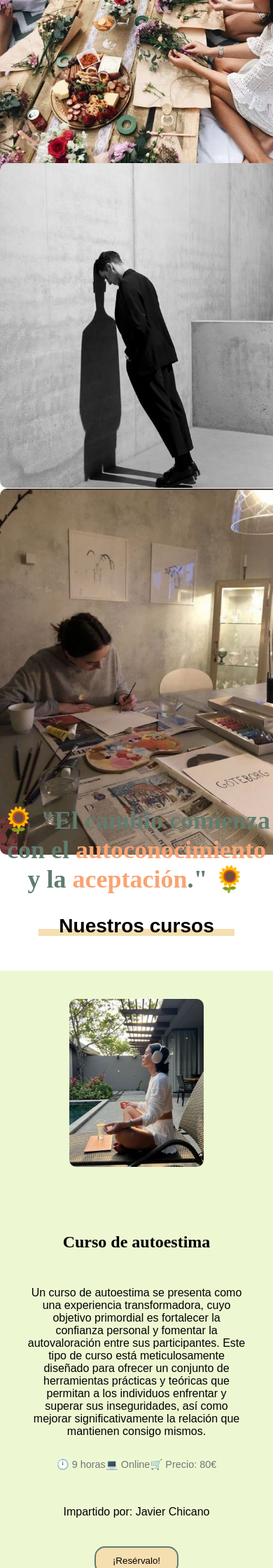
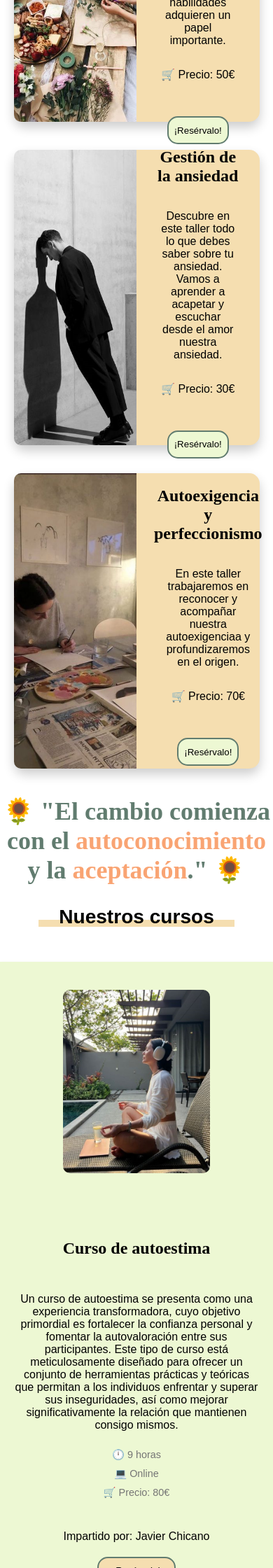
Before and after one commit to rubiocelia/Equlibria, a PHP site: page /servicios.php in a window 390 px wide; the page is wider, and only the part inside the window is pictured. Shown: the part 1400-3640 px from the top of that part at 70% size. Run offline with PHP 8.4, Linux system fonts and the light colour scheme.

Commit message:
responsive final elena

```diff
--- a/Proyecto_integrador/css/servicios.css
+++ b/Proyecto_integrador/css/servicios.css
@@ -106,7 +106,7 @@ body {
   background-color: var(--verde);
   height: 10px;
   font-size: 24px;
-  width: 700px;
+  width: 500px;
   text-align: center;
   margin: 50px auto;
 }
@@ -318,7 +318,7 @@ body {
 }
 
 .tarjetaDescripcion {
-  flex: 1; /* Distribución equitativa del espacio */
+  flex: 1;
   display: flex;
   flex-direction: column;
   justify-content: center;
@@ -343,9 +343,9 @@ body {
   padding: 10px;
 }
 
-/* .course-details span {
+.course-details span {
   margin-right: 10px;
-} */
+}
 
 .card-titulo h3 {
   margin: 30px 0 50px 0;
@@ -383,8 +383,8 @@ body {
 }
 .infotalleres {
   display: flex;
-  flex-direction: column; /* Organiza los hijos en una columna */
-  justify-content: center; /* Centra los hijos verticalmente si hay espacio adicional */
+  flex-direction: column;
+  justify-content: center;
 
 }
 .infotalleres .online-details{
@@ -395,7 +395,7 @@ body {
 .tallerServicios span,
 .tallerServicios .precio,
 .tallerServicios button {
-  margin-bottom: 10px; /* Añade un poco de espacio debajo de cada elemento */
+  margin-bottom: 10px;
 }
 
 
@@ -440,8 +440,8 @@ body {
   margin-top: 20px;
 }
 .cursos {
-  flex-direction: column; /* Cambia la disposición a columna */
-  align-items: center; /* Centra los elementos */
+  flex-direction: column;
+  align-items: center;
   text-align: center;
 }
 .cursos .imagenCurso img,
@@ -453,7 +453,7 @@ body {
 
 .tarjetaDescripcion,
 .tarjetaDescripcion2 {
-  width: 90%; /* Ancho del texto ajustado */
+  width: 90%;
   margin: 0 auto;
 
 }
@@ -488,38 +488,111 @@ body {
 
 /* para movil */
 @media only screen and (max-width: 575px) {
-
-
+  .pgservicios{
+    background-image: none;
+  }
   .pgservicios h1 {
     font-size: 2.5em;
   }
   .pgservicios h2 {
-    font-size: 2em;
+    font-size: 1.8em;
   }
   .boton_servicios {
     width: 200px;
     height: 50px;
     font-size: 24px;
-    margin-top: 60px;
+    margin-top: 50px;
+  }
+  .talleresServicios{
+    flex-direction: column;
+    align-items: center;
   }
   .tallerServicios {
-    width: 100%;
-    margin: 3% 0;
+    width: 90%;
+    margin-bottom: 20px;
   }
-  .tallerServicios img {
-    width: 100%;
-    height: auto;
+  .cursos .imagenCurso img,
+  .cursos .imagenCurso2 img {
+    width: 60%;
   }
   .tarjetaDescripcion,
   .tarjetaDescripcion2 {
-    margin-left: 0;
-    margin-right: 0;
+    width: 100%;
+    margin: 0 0;
+
   }
+  .course-details {
+    flex-direction: column;
+    margin: 10px 0;
+  }
+  .course-details span {
+    margin: 5px 0;
+  }
+  .tarjeta-link {
+    margin: 10px 0;
+  }
+  .tarjeta-link p {
+    font-size: 16px;
+  }
+  .tarjeta-link button {
+    width: auto;
+    padding: 10px 20px;
+    margin: 10px auto;
+    text-align: center;
+  }
+
+  .contenidoTexto {
+    text-align: center;
+    padding: 0 5%;
+    margin: 20px 0;
+
+  }
+  .secionAsistentes, .contenidoAsistentes, .perfilesAsistentes {
+    display: flex;
+    flex-direction: column;
+    align-items: center;
+    width: 100%;
+  }
+
+
+  .secionAsistentes {
+    flex-direction: column;
+    padding: 5%;
+  }
+
+
+  .contenidoAsistentes {
+    width: 100%;
+    align-items: center;
+  }
+
+
+  .perfilesAsistentes {
+    margin: 10px auto;
+    display: flex;
+    flex-direction: column;
+    align-items: center;
+  }
+
+
+  .perfil-image {
+    width: 120px;
+    height: 120px;
+    margin-bottom: 10px;
+  }
+
+
+  .perfil-nombre, .perfil-titulo {
+    text-align: center;
+    margin-bottom: 5px;
+  }
+
+
   .reserve-button {
-    margin-top: 20px;
+    width: auto;
+    padding: 10px 20px;
+    font-size: 16px;
+    margin: 10px auto;
   }
-  .contenidoTexto {
-    max-width: 100%;
-    margin-top: 20px;
-  }
+
 }
--- a/Proyecto_integrador/servicios.php
+++ b/Proyecto_integrador/servicios.php
@@ -305,7 +305,7 @@ if (isset($_SESSION['idPacienteLogin'])){
         <!--------ASISTENCIA A DOMICILIO------->
 
         <div class="subrayado2">
-            <h3>Asistencia a domicilio para personas mayores</h3>
+            <h3>Asistencia para personas mayores</h3>
         </div>
 
         <div class="secionAsistentes" id="asistencia">
```
